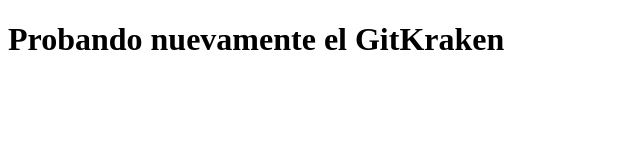
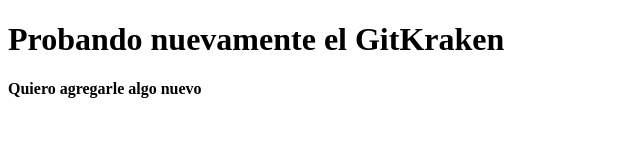
Before and after one commit to CharlyMarquez20/ProbandoGit2, a plain HTML site: page index.html in a window 1280 px wide. Shown: the whole page, without its empty margins (0-640 px from the left). Drawn offline with Linux system fonts and the light colour scheme.

Commit message:
Le agregué algo nuevo

```diff
--- a/index.html
+++ b/index.html
@@ -7,5 +7,7 @@
 </head>
 <body>
     <h1>Probando nuevamente el GitKraken</h1>
+
+    <h4>Quiero agregarle algo nuevo</h4>
 </body>
 </html>
```
